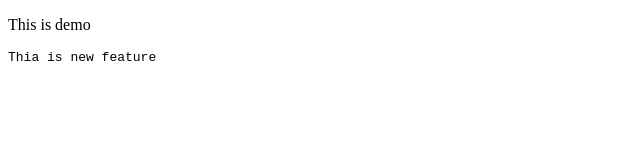
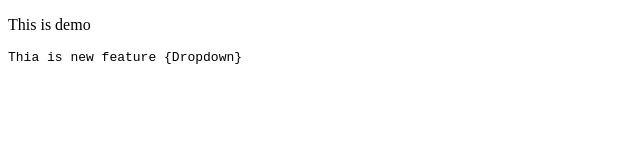
Before and after one commit to GautamPince/aagitdemo, a plain HTML site: page index.html in a window 1280 px wide. Shown: the full height of the page, 0-640 px from the left. Drawn offline with Linux system fonts and the light colour scheme.

Commit message:
Add dropdown

```diff
--- a/index.html
+++ b/index.html
@@ -7,6 +7,6 @@
 </head>
 <body>
     <p>This is demo </p>
-    <pre>Thia is new feature</pre>
+    <pre>Thia is new feature {Dropdown}</pre>
 </body>
 </html>
```
